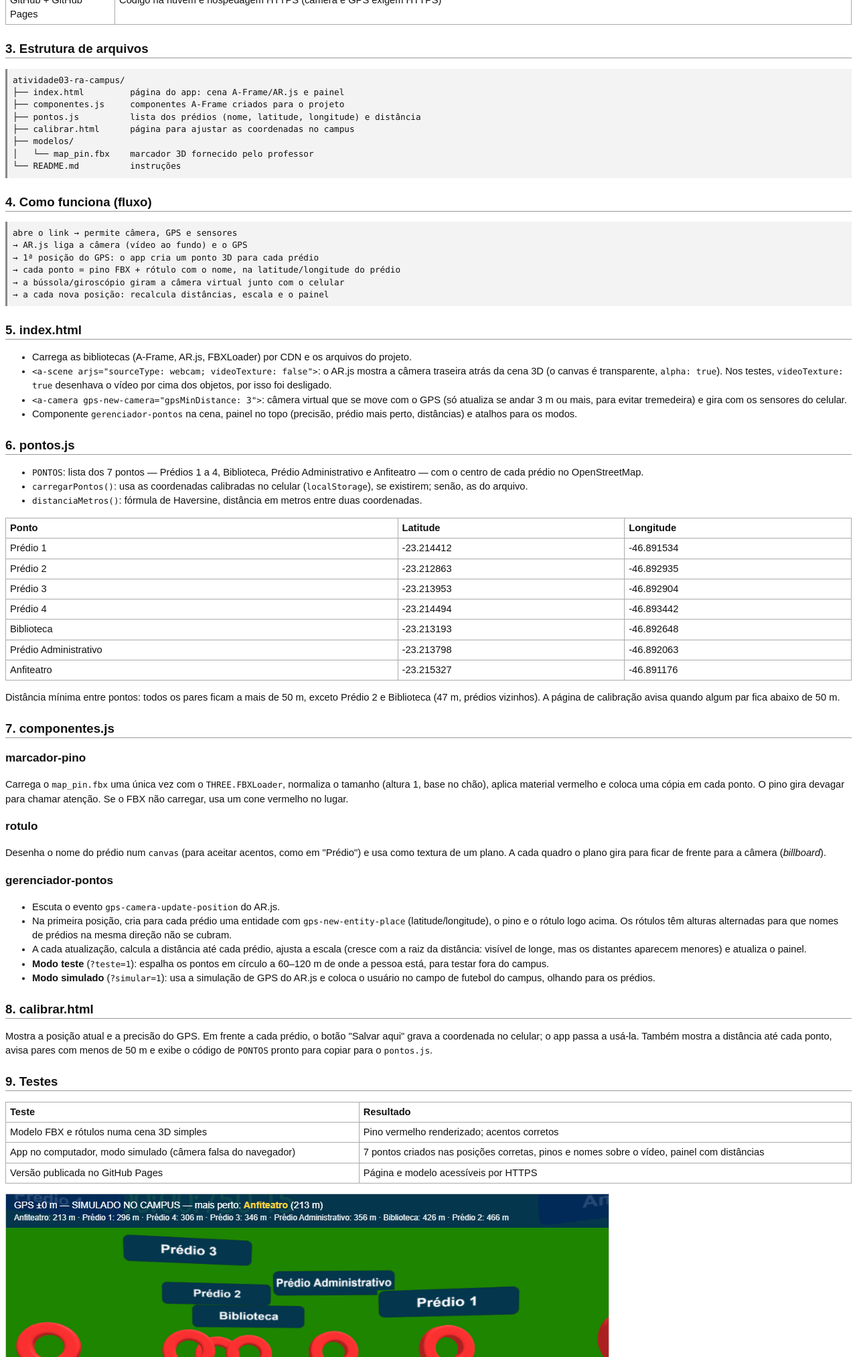
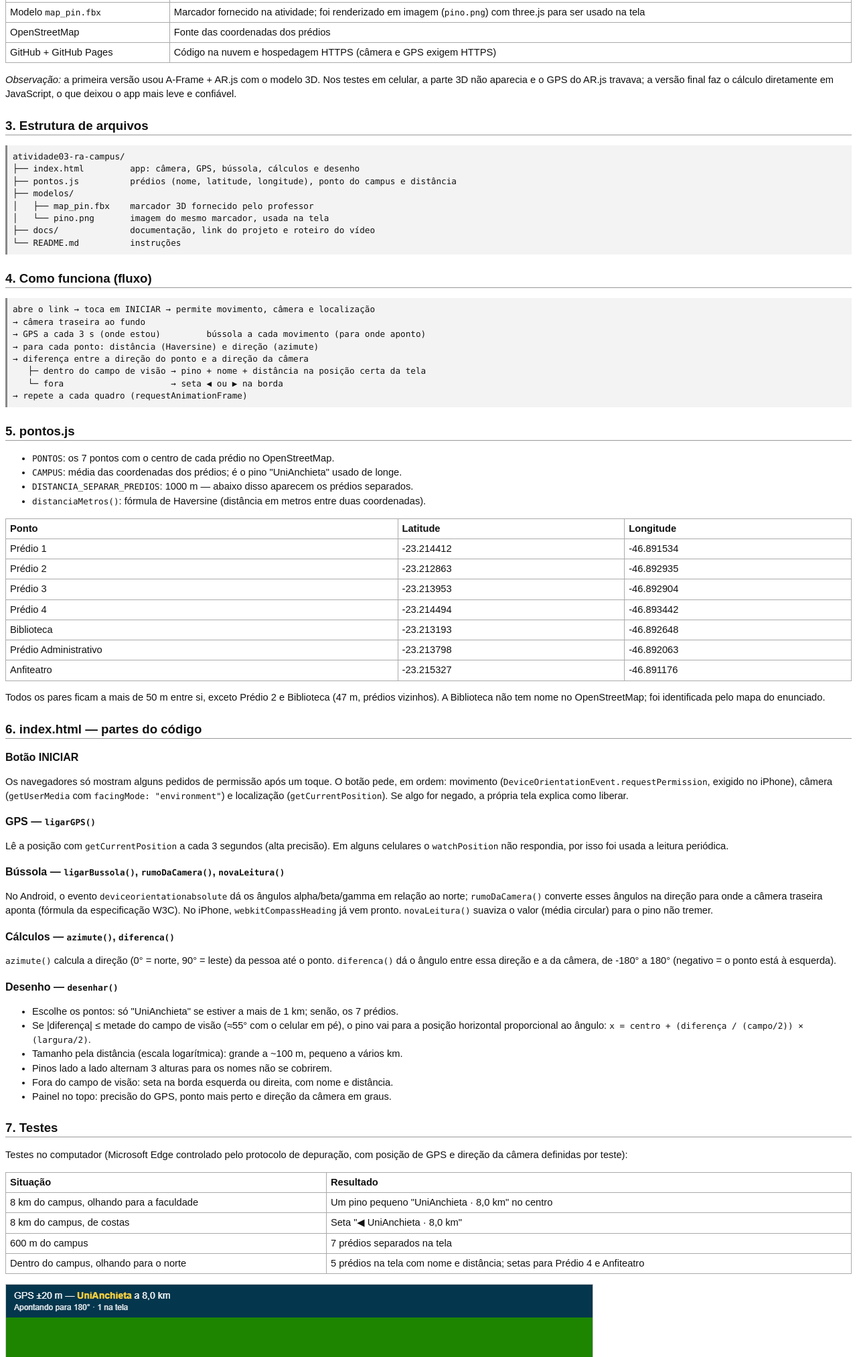
Before and after one commit to mateustavaresruiz/atividade03-ra-campus, a plain HTML site: page docs/documentacao.html in a window 1280 px wide. Shown: the part 774-2800 px from the top of the page at 67% size. Drawn offline with Linux system fonts and the light colour scheme.

Commit message:
Documentação atualizada para a v9
Co-Authored-By: Claude Opus 5.5 <noreply@anthropic.com>

```diff
--- a/docs/documentacao.html
+++ b/docs/documentacao.html
@@ -4,6 +4,7 @@
 @page { size: A4; margin: 2cm; }
 body { font-family: Arial, sans-serif; font-size: 11pt; line-height: 1.45; color: #111; }
 h1 { font-size: 18pt; margin: 0 0 4px; } h2 { font-size: 14pt; margin-top: 22px; border-bottom: 1px solid #999; }
+h3 { font-size: 12pt; margin-bottom: 4px; }
 code, pre { font-family: Consolas, monospace; font-size: 9.5pt; }
 pre { background: #f3f3f3; padding: 8px; border-left: 3px solid #888; white-space: pre-wrap; }
 table { border-collapse: collapse; width: 100%; } td, th { border: 1px solid #aaa; padding: 4px 6px; text-align: left; vertical-align: top; }
@@ -23,54 +24,58 @@ App: <b>https://mateustavaresruiz.github.io/atividade03-ra-campus/</b></p>
 </div>
 
 <h2>1. Objetivo</h2>
-<p>App de Realidade Aumentada <b>markerless</b> (sem marcador impresso): pela câmera do celular, mostra
-um marcador 3D (pino vermelho) sobre cada prédio do campus e o nome do prédio logo acima. A posição
-de cada prédio vem do <b>GPS</b> e a direção para onde o celular aponta vem da <b>bússola e do giroscópio</b>.
-É a chamada RA baseada em localização (<i>location-based AR</i>).</p>
+<p>App de Realidade Aumentada <b>markerless</b> (sem marcador impresso) que funciona como um "Maps" na
+câmera do celular: ao apontar o celular, aparece o <b>marcador (pino vermelho)</b> sobre cada prédio do
+campus, com o <b>nome logo acima</b> e a distância. Quando o prédio está fora da tela, uma <b>seta</b> na
+borda indica para que lado virar. A posição vem do <b>GPS</b> e a direção para onde a câmera aponta vem
+da <b>bússola</b> (sensores de orientação) — é a chamada RA baseada em localização.</p>
+<ul>
+<li><b>Longe do campus</b> (mais de 1 km): um pino só, "UniAnchieta", com a distância em km.</li>
+<li><b>Perto</b>: um pino por ponto — Prédios 1 a 4, Biblioteca, Prédio Administrativo e Anfiteatro.</li>
+<li>O pino é pequeno quando o ponto está longe e cresce conforme a pessoa se aproxima.</li>
+</ul>
 
 <h2>2. Tecnologias</h2>
 <table>
 <tr><th>Tecnologia</th><th>Papel no projeto</th></tr>
-<tr><td>HTML + JavaScript</td><td>App web: roda no navegador do celular, sem instalar nada</td></tr>
-<tr><td>A-Frame 1.3.0</td><td>Framework de cenas 3D na web (baseado em three.js). A cena é escrita com tags HTML (<code>&lt;a-scene&gt;</code>, <code>&lt;a-camera&gt;</code>, <code>&lt;a-entity&gt;</code>)</td></tr>
-<tr><td>AR.js 3.4.5</td><td>Biblioteca de RA. Usamos o módulo de localização: <code>gps-new-camera</code> (câmera guiada pelo GPS e pelos sensores) e <code>gps-new-entity-place</code> (objeto fixado numa latitude/longitude)</td></tr>
-<tr><td>three.js FBXLoader</td><td>Carrega o modelo <code>map_pin.fbx</code> fornecido na atividade</td></tr>
-<tr><td>Geolocation API</td><td>GPS do navegador (precisão e calibração)</td></tr>
-<tr><td>OpenStreetMap</td><td>Fonte das coordenadas iniciais dos prédios</td></tr>
+<tr><td>HTML, CSS e JavaScript</td><td>App web: roda no navegador do celular, sem instalar nada</td></tr>
+<tr><td>MediaDevices.getUserMedia</td><td>Abre a câmera traseira e mostra o vídeo ao fundo</td></tr>
+<tr><td>Geolocation API</td><td>GPS: latitude, longitude e precisão</td></tr>
+<tr><td>DeviceOrientation API</td><td>Bússola/giroscópio: para onde a câmera aponta (<code>deviceorientationabsolute</code> no Android, <code>webkitCompassHeading</code> no iPhone)</td></tr>
+<tr><td>Modelo <code>map_pin.fbx</code></td><td>Marcador fornecido na atividade; foi renderizado em imagem (<code>pino.png</code>) com three.js para ser usado na tela</td></tr>
+<tr><td>OpenStreetMap</td><td>Fonte das coordenadas dos prédios</td></tr>
 <tr><td>GitHub + GitHub Pages</td><td>Código na nuvem e hospedagem HTTPS (câmera e GPS exigem HTTPS)</td></tr>
 </table>
+<p><i>Observação:</i> a primeira versão usou A-Frame + AR.js com o modelo 3D. Nos testes em celular, a
+parte 3D não aparecia e o GPS do AR.js travava; a versão final faz o cálculo diretamente em JavaScript,
+o que deixou o app mais leve e confiável.</p>
 
 <h2>3. Estrutura de arquivos</h2>
 <pre>atividade03-ra-campus/
-├── index.html         página do app: cena A-Frame/AR.js e painel
-├── componentes.js     componentes A-Frame criados para o projeto
-├── pontos.js          lista dos prédios (nome, latitude, longitude) e distância
-├── calibrar.html      página para ajustar as coordenadas no campus
+├── index.html         app: câmera, GPS, bússola, cálculos e desenho
+├── pontos.js          prédios (nome, latitude, longitude), ponto do campus e distância
 ├── modelos/
-│   └── map_pin.fbx    marcador 3D fornecido pelo professor
+│   ├── map_pin.fbx    marcador 3D fornecido pelo professor
+│   └── pino.png       imagem do mesmo marcador, usada na tela
+├── docs/              documentação, link do projeto e roteiro do vídeo
 └── README.md          instruções</pre>
 
 <h2>4. Como funciona (fluxo)</h2>
-<pre>abre o link → permite câmera, GPS e sensores
-→ AR.js liga a câmera (vídeo ao fundo) e o GPS
-→ 1ª posição do GPS: o app cria um ponto 3D para cada prédio
-→ cada ponto = pino FBX + rótulo com o nome, na latitude/longitude do prédio
-→ a bússola/giroscópio giram a câmera virtual junto com o celular
-→ a cada nova posição: recalcula distâncias, escala e o painel</pre>
+<pre>abre o link → toca em INICIAR → permite movimento, câmera e localização
+→ câmera traseira ao fundo
+→ GPS a cada 3 s (onde estou)         bússola a cada movimento (para onde aponto)
+→ para cada ponto: distância (Haversine) e direção (azimute)
+→ diferença entre a direção do ponto e a direção da câmera
+   ├─ dentro do campo de visão → pino + nome + distância na posição certa da tela
+   └─ fora                     → seta ◀ ou ▶ na borda
+→ repete a cada quadro (requestAnimationFrame)</pre>
 
-<h2>5. index.html</h2>
+<h2>5. pontos.js</h2>
 <ul>
-<li>Carrega as bibliotecas (A-Frame, AR.js, FBXLoader) por CDN e os arquivos do projeto.</li>
-<li><code>&lt;a-scene arjs="sourceType: webcam; videoTexture: false"&gt;</code>: o AR.js mostra a câmera traseira atrás da cena 3D (o canvas é transparente, <code>alpha: true</code>). Nos testes, <code>videoTexture: true</code> desenhava o vídeo por cima dos objetos, por isso foi desligado.</li>
-<li><code>&lt;a-camera gps-new-camera="gpsMinDistance: 3"&gt;</code>: câmera virtual que se move com o GPS (só atualiza se andar 3 m ou mais, para evitar tremedeira) e gira com os sensores do celular.</li>
-<li>Componente <code>gerenciador-pontos</code> na cena, painel no topo (precisão, prédio mais perto, distâncias) e atalhos para os modos.</li>
-</ul>
-
-<h2>6. pontos.js</h2>
-<ul>
-<li><code>PONTOS</code>: lista dos 7 pontos — Prédios 1 a 4, Biblioteca, Prédio Administrativo e Anfiteatro — com o centro de cada prédio no OpenStreetMap.</li>
-<li><code>carregarPontos()</code>: usa as coordenadas calibradas no celular (<code>localStorage</code>), se existirem; senão, as do arquivo.</li>
-<li><code>distanciaMetros()</code>: fórmula de Haversine, distância em metros entre duas coordenadas.</li>
+<li><code>PONTOS</code>: os 7 pontos com o centro de cada prédio no OpenStreetMap.</li>
+<li><code>CAMPUS</code>: média das coordenadas dos prédios; é o pino "UniAnchieta" usado de longe.</li>
+<li><code>DISTANCIA_SEPARAR_PREDIOS</code>: 1000 m — abaixo disso aparecem os prédios separados.</li>
+<li><code>distanciaMetros()</code>: fórmula de Haversine (distância em metros entre duas coordenadas).</li>
 </ul>
 <table><tr><th>Ponto</th><th>Latitude</th><th>Longitude</th></tr>
 <tr><td>Prédio 1</td><td>-23.214412</td><td>-46.891534</td></tr>
@@ -80,55 +85,66 @@ de cada prédio vem do <b>GPS</b> e a direção para onde o celular aponta vem d
 <tr><td>Biblioteca</td><td>-23.213193</td><td>-46.892648</td></tr>
 <tr><td>Prédio Administrativo</td><td>-23.213798</td><td>-46.892063</td></tr>
 <tr><td>Anfiteatro</td><td>-23.215327</td><td>-46.891176</td></tr></table>
-<p>Distância mínima entre pontos: todos os pares ficam a mais de 50 m, exceto Prédio 2 e Biblioteca
-(47 m, prédios vizinhos). A página de calibração avisa quando algum par fica abaixo de 50 m.</p>
+<p>Todos os pares ficam a mais de 50 m entre si, exceto Prédio 2 e Biblioteca (47 m, prédios vizinhos).
+A Biblioteca não tem nome no OpenStreetMap; foi identificada pelo mapa do enunciado.</p>
 
-<h2>7. componentes.js</h2>
-<h3>marcador-pino</h3>
-<p>Carrega o <code>map_pin.fbx</code> uma única vez com o <code>THREE.FBXLoader</code>, normaliza o tamanho
-(altura 1, base no chão), aplica material vermelho e coloca uma cópia em cada ponto. O pino gira
-devagar para chamar atenção. Se o FBX não carregar, usa um cone vermelho no lugar.</p>
-<h3>rotulo</h3>
-<p>Desenha o nome do prédio num <code>canvas</code> (para aceitar acentos, como em "Prédio") e usa como
-textura de um plano. A cada quadro o plano gira para ficar de frente para a câmera (<i>billboard</i>).</p>
-<h3>gerenciador-pontos</h3>
+<h2>6. index.html — partes do código</h2>
+<h3>Botão INICIAR</h3>
+<p>Os navegadores só mostram alguns pedidos de permissão após um toque. O botão pede, em ordem:
+movimento (<code>DeviceOrientationEvent.requestPermission</code>, exigido no iPhone), câmera
+(<code>getUserMedia</code> com <code>facingMode: "environment"</code>) e localização
+(<code>getCurrentPosition</code>). Se algo for negado, a própria tela explica como liberar.</p>
+<h3>GPS — <code>ligarGPS()</code></h3>
+<p>Lê a posição com <code>getCurrentPosition</code> a cada 3 segundos (alta precisão). Em alguns celulares
+o <code>watchPosition</code> não respondia, por isso foi usada a leitura periódica.</p>
+<h3>Bússola — <code>ligarBussola()</code>, <code>rumoDaCamera()</code>, <code>novaLeitura()</code></h3>
+<p>No Android, o evento <code>deviceorientationabsolute</code> dá os ângulos alpha/beta/gamma em relação
+ao norte; <code>rumoDaCamera()</code> converte esses ângulos na direção para onde a câmera traseira aponta
+(fórmula da especificação W3C). No iPhone, <code>webkitCompassHeading</code> já vem pronto.
+<code>novaLeitura()</code> suaviza o valor (média circular) para o pino não tremer.</p>
+<h3>Cálculos — <code>azimute()</code>, <code>diferenca()</code></h3>
+<p><code>azimute()</code> calcula a direção (0° = norte, 90° = leste) da pessoa até o ponto.
+<code>diferenca()</code> dá o ângulo entre essa direção e a da câmera, de -180° a 180°
+(negativo = o ponto está à esquerda).</p>
+<h3>Desenho — <code>desenhar()</code></h3>
 <ul>
-<li>Escuta o evento <code>gps-camera-update-position</code> do AR.js.</li>
-<li>Na primeira posição, cria para cada prédio uma entidade com <code>gps-new-entity-place</code> (latitude/longitude), o pino e o rótulo logo acima. Os rótulos têm alturas alternadas para que nomes de prédios na mesma direção não se cubram.</li>
-<li>A cada atualização, calcula a distância até cada prédio, ajusta a escala (cresce com a raiz da distância: visível de longe, mas os distantes aparecem menores) e atualiza o painel.</li>
-<li><b>Modo teste</b> (<code>?teste=1</code>): espalha os pontos em círculo a 60–120 m de onde a pessoa está, para testar fora do campus.</li>
-<li><b>Modo simulado</b> (<code>?simular=1</code>): usa a simulação de GPS do AR.js e coloca o usuário no campo de futebol do campus, olhando para os prédios.</li>
+<li>Escolhe os pontos: só "UniAnchieta" se estiver a mais de 1 km; senão, os 7 prédios.</li>
+<li>Se |diferença| ≤ metade do campo de visão (≈55° com o celular em pé), o pino vai para a posição
+horizontal proporcional ao ângulo: <code>x = centro + (diferença / (campo/2)) × (largura/2)</code>.</li>
+<li>Tamanho pela distância (escala logarítmica): grande a ~100 m, pequeno a vários km.</li>
+<li>Pinos lado a lado alternam 3 alturas para os nomes não se cobrirem.</li>
+<li>Fora do campo de visão: seta na borda esquerda ou direita, com nome e distância.</li>
+<li>Painel no topo: precisão do GPS, ponto mais perto e direção da câmera em graus.</li>
 </ul>
 
-<h2>8. calibrar.html</h2>
-<p>Mostra a posição atual e a precisão do GPS. Em frente a cada prédio, o botão "Salvar aqui" grava
-a coordenada no celular; o app passa a usá-la. Também mostra a distância até cada ponto, avisa pares
-com menos de 50 m e exibe o código de <code>PONTOS</code> pronto para copiar para o <code>pontos.js</code>.</p>
+<h2>7. Testes</h2>
+<p>Testes no computador (Microsoft Edge controlado pelo protocolo de depuração, com posição de GPS e
+direção da câmera definidas por teste):</p>
+<table>
+<tr><th>Situação</th><th>Resultado</th></tr>
+<tr><td>8 km do campus, olhando para a faculdade</td><td>Um pino pequeno "UniAnchieta · 8,0 km" no centro</td></tr>
+<tr><td>8 km do campus, de costas</td><td>Seta "◀ UniAnchieta · 8,0 km"</td></tr>
+<tr><td>600 m do campus</td><td>7 prédios separados na tela</td></tr>
+<tr><td>Dentro do campus, olhando para o norte</td><td>5 prédios na tela com nome e distância; setas para Prédio 4 e Anfiteatro</td></tr>
+</table>
+<p><img src="print_longe.png"><br><small>De longe (8 km): pino único da faculdade. O fundo verde é a câmera falsa do navegador de teste.</small></p>
+<p><img src="print_campus.png"><br><small>No campus: um pino por prédio e setas para os que estão fora da tela.</small></p>
 
-<h2>9. Testes</h2>
-<table>
-<tr><th>Teste</th><th>Resultado</th></tr>
-<tr><td>Modelo FBX e rótulos numa cena 3D simples</td><td>Pino vermelho renderizado; acentos corretos</td></tr>
-<tr><td>App no computador, modo simulado (câmera falsa do navegador)</td><td>7 pontos criados nas posições corretas, pinos e nomes sobre o vídeo, painel com distâncias</td></tr>
-<tr><td>Versão publicada no GitHub Pages</td><td>Página e modelo acessíveis por HTTPS</td></tr>
-</table>
-<p><img src="print_app_simulado.png"><br><small>App no modo simulado (computador): o fundo verde é a câmera falsa do navegador de teste; no celular aparece a imagem real.</small></p>
-<!-- TESTE-CAMPUS -->
-
-<h2>10. Como usar</h2>
+<h2>8. Como usar</h2>
 <ol>
 <li>No celular (Chrome no Android, Safari no iPhone), abrir o link do app.</li>
-<li>Permitir câmera, localização e sensores de movimento.</li>
-<li>Esperar a precisão do GPS ficar boa (painel no topo) e apontar para os prédios.</li>
+<li>Tocar em INICIAR e permitir movimento, câmera e localização.</li>
+<li>Segurar o celular em pé e girar devagar; seguir as setas até o pino aparecer.</li>
 </ol>
 
-<h2>11. Limitações</h2>
+<h2>9. Limitações</h2>
 <ul>
-<li>O GPS do celular erra de 5 a 20 m e a bússola pode desviar perto de estruturas metálicas; por isso os pontos devem estar a pelo menos 50 m entre si.</li>
-<li>Prédios a mais de algumas centenas de metros aparecem pequenos.</li>
-<li>As coordenadas iniciais vêm do mapa; a calibração no local melhora a precisão.</li>
+<li>O GPS do celular erra de 5 a 20 m ao ar livre (mais em ambientes fechados), e a bússola pode desviar
+perto de metal ou ímãs — por isso os pontos foram escolhidos a pelo menos ~50 m entre si.</li>
+<li>O campo de visão da câmera é aproximado (55° em pé, 75° deitado); varia um pouco entre celulares.</li>
+<li>O app não "enxerga" os prédios; a posição na tela vem só de GPS + bússola.</li>
 </ul>
 
-<h2>12. Créditos</h2>
+<h2>10. Créditos</h2>
 <p>Modelo <code>map_pin.fbx</code>: material da atividade. Coordenadas: © colaboradores do OpenStreetMap (ODbL).</p>
 </body></html>
```
Also changed, not shown: docs/link_projeto.html (+0 -5 lines), docs/print_app_simulado.png (deleted), docs/print_campus.png (added), docs/print_longe.png (added), 2 other files.
